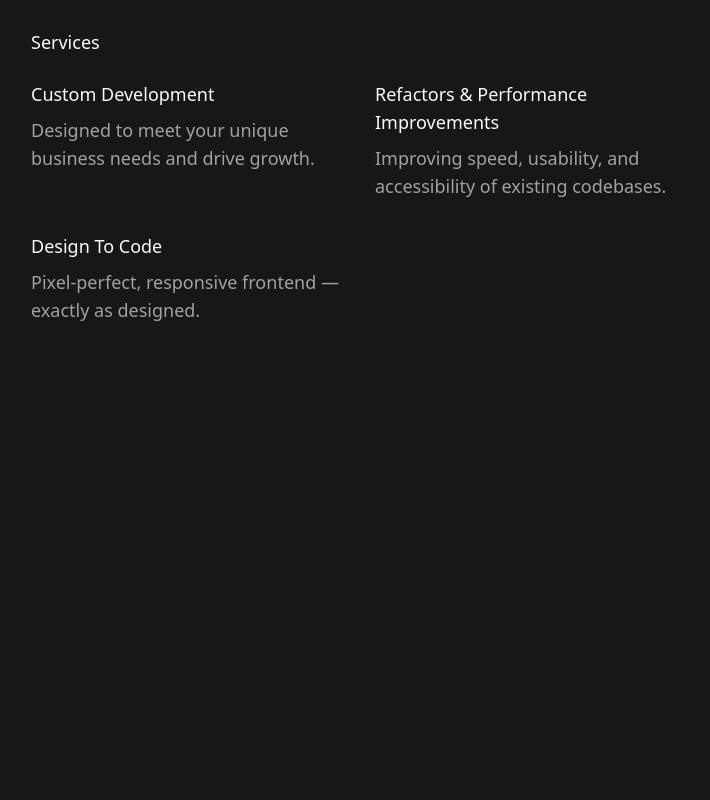
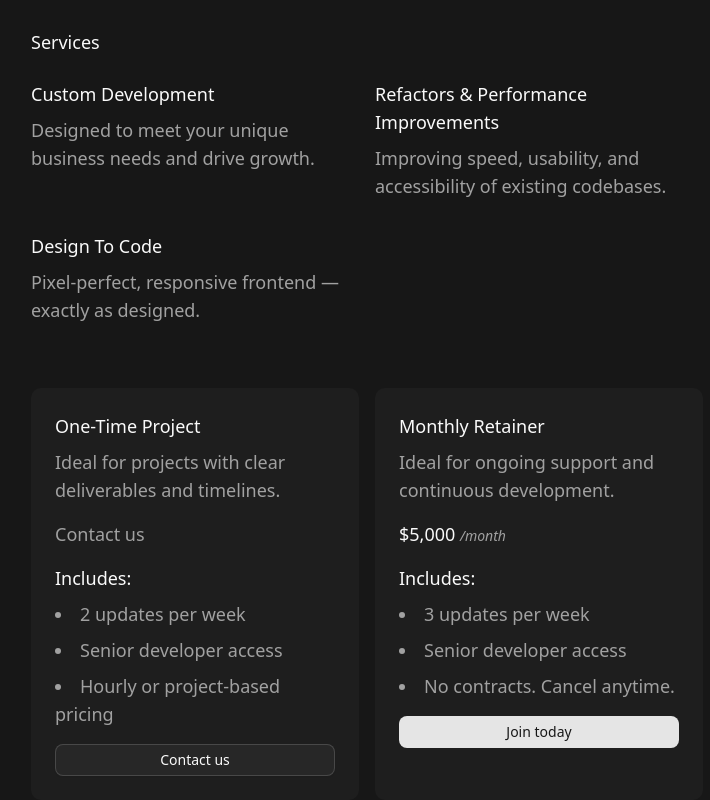
Before and after one commit to its-rayan/baselayer, a React (Vite) app: page / in a window 1280 px wide. Shown: the part 296-1096 px from the top of the page, without its empty margins (273-983 px from the left). Before the commit the page ends 800 px from the top, so only its background shows below. Built offline with nearby package versions, Linux system fonts and the light colour scheme.

Commit message:
add simple ui for pricing models

```diff
--- /dev/null
+++ b/src/features/marketing/pricing-section.tsx
@@ -0,0 +1,69 @@
+import { MarketingContainer } from "@/components/layout/container";
+import { Button } from "@/components/ui/button";
+
+const pricingOptions = [
+  {
+    name: "One-Time Project",
+    description: "Ideal for projects with clear deliverables and timelines.",
+    includes: [
+      "2 updates per week",
+      "Senior developer access",
+      "Hourly or project-based pricing",
+    ],
+  },
+  {
+    name: "Monthly Retainer",
+    description: "Ideal for ongoing support and continuous development.",
+    price: "5,000",
+    includes: [
+      "3 updates per week",
+      "Senior developer access",
+      "No contracts. Cancel anytime.",
+    ],
+  },
+];
+
+export default function PricingSection() {
+  return (
+    <section id="pricing" className="pt-6">
+      <MarketingContainer className="grid grid-cols-1 md:grid-cols-2 gap-x-4 gap-y-8">
+        {pricingOptions.map((option) => (
+          <div className="w-full flex flex-col gap-4 bg-muted-foreground/5 rounded-lg p-6">
+            <div className="flex flex-col gap-2">
+              <h2>{option.name}</h2>
+              <p className="text-muted-foreground">{option.description}</p>
+            </div>
+
+            {option.price ? (
+              <p className="text-lg">
+                ${option.price} {""}
+                <em className="text-muted-foreground font-normal text-sm">
+                  /month
+                </em>
+              </p>
+            ) : (
+              <p className="text-muted-foreground">Contact us</p>
+            )}
+
+            <div className="flex flex-col gap-2">
+              <h3>Includes:</h3>
+              <ul className="list-disc list-inside text-muted-foreground space-y-2">
+                {option.includes.map((item) => (
+                  <li key={item}>{item}</li>
+                ))}
+              </ul>
+            </div>
+
+            <Button
+              variant={option.price ? "default" : "outline"}
+              size="sm"
+              className="w-full"
+            >
+              {option.price ? "Join today" : "Contact us"}
+            </Button>
+          </div>
+        ))}
+      </MarketingContainer>
+    </section>
+  );
+}
--- a/src/routes/index.tsx
+++ b/src/routes/index.tsx
@@ -1,7 +1,6 @@
 import HeroSection from "@/features/marketing/hero-section";
+import PricingSection from "@/features/marketing/pricing-section";
 import ServicesSection from "@/features/marketing/services-section";
-// import StackSection from "@/features/marketing/stack-section";
-// import WorkedWithSection from "@/features/marketing/worked-with-section";
 import { createFileRoute } from "@tanstack/react-router";
 
 export const Route = createFileRoute("/")({
@@ -10,9 +9,10 @@ export const Route = createFileRoute("/")({
 
 function Index() {
   return (
-    <main className="w-full flex flex-col gap-10">
+    <main className="w-full flex flex-col gap-10 h-screen">
       <HeroSection />
       <ServicesSection />
+      <PricingSection />
       {/* <WorkedWithSection />
       <div className="flex flex-col gap-16">
         <StackSection />
```
